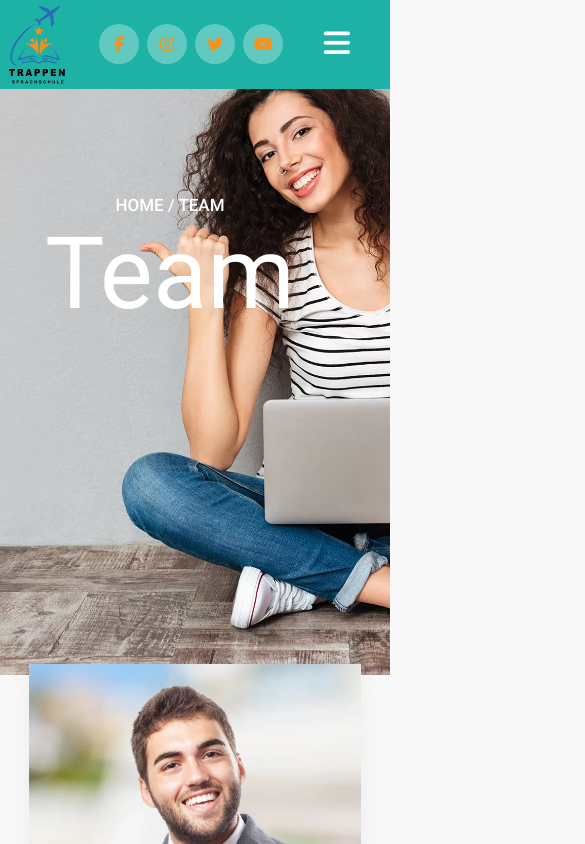
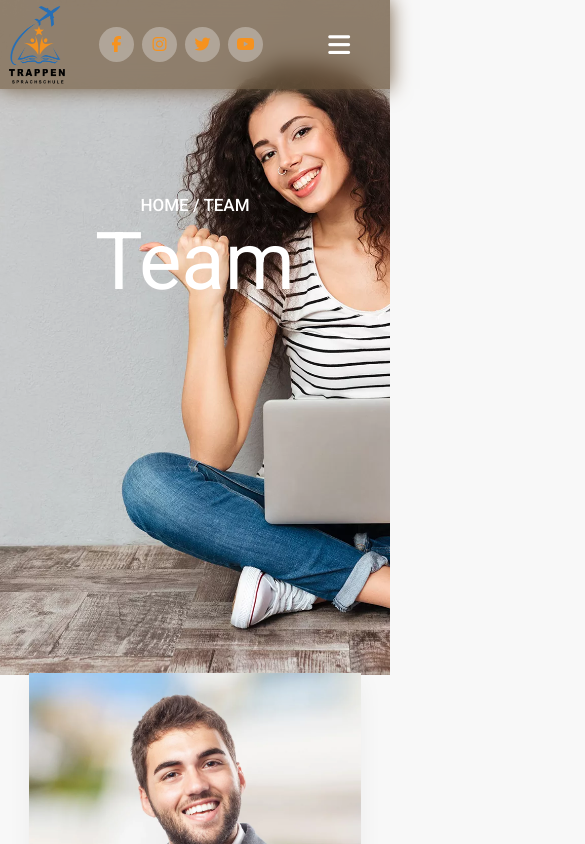
Before and after one commit to bochra-ben-slimene/Schule, a React (Create React App) app: page /team in a window 390 px wide. Shown: the top 844 px of the page, 585 px wide, since content can reach past the window. Built offline with nearby package versions, Linux system fonts and the light colour scheme.

Commit message:
commit 12

```diff
--- a/src/App.css
+++ b/src/App.css
@@ -25,12 +25,12 @@ body {
   border-radius: 50%;
   text-align: center;
   background-color: rgba(255, 255, 255, 0.3);
-  color: #1eb2a6;
+  /* color: #1eb2a6; */
   transition: 0.5s;
 }
 .icon:hover {
   cursor: pointer;
-  background-color: #1eb2a6;
+  /* background-color: #1eb2a6; */
   color: #fff;
 }
 a {
@@ -73,11 +73,11 @@ button:hover {
 #heading h3 {
   font-weight: 600;
   letter-spacing: 1px;
-  color: #1eb2a6;
+  /* color: #1eb2a6; */
   text-transform: uppercase;
 }
 #heading h1 {
-  font-size: 45px;
+  font-size: 35px;
   margin: 20px 0;
   text-transform: capitalize;
 }
@@ -111,7 +111,13 @@ p {
   text-transform: uppercase;
 }
 .margin {
-  margin-top: 40.3%;
+  /* margin-top: 40.3%; */
+  margin-top: 60.3%;
+}
+@media (min-width: 992px){
+  .margin {
+    margin-top: 40.3%;
+  }
 }
 .grid {
   display: grid;
@@ -156,10 +162,31 @@ p {
     grid-template-columns: repeat(2, 1fr);
   }
   .back {
-    background-position: center;
+    background-position: 50%;
+    height: 80vh;
     padding-top: 50%;
-    height: 80vh;
-  }
+    padding-right: 0;
+}
+.flex {
+  display: flex;
+  align-items: center;
+  flex-direction: column;
+}
+.back h1 {
+  font-size: 80px;
+  font-weight: 400;
+}
+.hero_header_responsive p {
+  line-height: 23px;
+  font-size: 14px;
+}
+.hero_header_responsive #heading h1 {
+  font-size: 25px;
+  margin: 10px 0;
+}
+.hero_header_responsive button {
+  margin: 10px 10px 0 0;
+}
 }
 
 
@@ -199,6 +226,9 @@ p {
     grid-template-columns: repeat(2, 1fr);
     grid-gap: 30px;
   }
+  .margin {
+     margin-top: 37.3%;
+  }
 }
 @media (max-width: 550px){
 .grid2{
@@ -220,6 +250,11 @@ p {
 .hero_header_responsive.row.text-left button {
   padding: 9px 18px;
 }
+section.blog .grid2 {
+  display: grid;
+  grid-template-columns: repeat(2, 1fr);
+  grid-gap: 30px;
+}
 }
 @media (max-width: 500px) {
   footer .container {
@@ -238,9 +273,18 @@ p {
 }
 .newletter .flexSB .row {
  width: 100%;
+ margin: 10px;
 }
 .testimonal .items {
   padding: 15px !important;
+}
+.fa-bars:before, .fa-navicon:before {
+  content: "\f0c9";
+  font-size: smaller;
+}
+.toggle {
+  right: -27px;
+
 }
 }
 @media (max-width: 991px) and (min-width: 767px){
@@ -248,8 +292,17 @@ p {
     display: grid;
     grid-template-columns: repeat(3, 1fr) !important;
 }
+
 }
-
+.awrapper .grid {
+  display: grid;
+  grid-template-columns: repeat(4, 1fr);
+  grid-gap: 30px;
+  height: -webkit-fill-available;
+  align-content: center;
+  overflow-x: auto;
+  overflow-y: hidden;
+}
 @media (max-width: 991px){
   section.testimonal .content.grid2 {
     width: 100%;
@@ -267,6 +320,11 @@ footer .container {
   display: grid;
   grid-template-columns: repeat(2, 1fr);
   grid-gap: 30px;
+}
+.hero .container {
+  padding: 20px 7px;
+  background-color: #755d4261;
+  border-radius: 20px;
 }
 }
 
@@ -301,6 +359,40 @@ footer .container {
 }
 @media (max-width: 1200px) and (min-width: 767px){
   .hero .row.hero_header_responsive {
-      width: 80% !important;
+    width: 68% !important;
+    display: flex;
+    flex-direction: column;
   }
 }
+
+@media (max-width: 450px){
+  .hero_header_responsive #heading h1 {
+    font-size: 20px;
+    margin: 3px 0;
+}
+.hero .container {
+  border-radius: 20px;
+  width: 100% !important;
+  max-width: 100%;
+  margin-left: 17px;
+}
+.hero {
+  padding-top: 30%;
+}
+.fa-bars:before, .fa-navicon:before {
+  content: "\f0c9";
+  font-size: smaller;
+}
+.toggle {
+  right: -27px;
+
+}
+.start {
+  padding: 15px 11px;
+}
+.icon {
+  width: 35px;
+  height: 35px;
+  line-height: 35px;
+}
+}
--- a/src/components/about/about.css
+++ b/src/components/about/about.css
@@ -1,9 +1,12 @@
-.aboutHome {
+  .aboutHome {
     height: auto;
     background-color: white;
   }
+  .aboutHome .text {
+    margin-left: 18px;
+  }
   .aboutHome #heading {
-    text-align: left;
+    /* text-align: left; */
     padding: 0;
   }
   .aboutHome .left img {
@@ -76,12 +79,22 @@
     }
     .aboutHome .row {
       width: 100%;
+      margin-top: 20px;
     }
     .awrapper {
       height: 50vh;
     }
     .awrapper .box {
       padding: 13px 0;
+      display: flex;
+      flex-direction: row;
+    }
+    .awrapper img {
+      background-color: #f6921e47;
+      border-radius: 14px;
+    }
+    .awrapper h1 {
+      font-size: 35px;
     }
     .awrapper {
       color: #f6921e;
--- a/src/components/allcourses/courses.css
+++ b/src/components/allcourses/courses.css
@@ -22,11 +22,16 @@
     margin-left: 15px;
     text-align: left;
   }
-  .coursesCard .text h1 {
+  /* .coursesCard .text h1 {
     font-size: 30px;
     font-weight: 500;
     line-height: 45px;
-  }
+  } */
+  .coursesCard .text h1 {
+    font-size: 21px;
+    font-weight: 500;
+    line-height: 28px;
+}
   .coursesCard .rate {
     margin: 20px 0;
     color: #F6921E;
--- a/src/components/common/header/header.css
+++ b/src/components/common/header/header.css
@@ -57,9 +57,17 @@
       clip-path: none;
     }
     header {
+      /* margin: 0;
+      background-color: #1eb2a6;
+      position: relative; */
+      background: #755d42ad;
+      backdrop-filter: blur(10px);
+      box-shadow: 0px 0px 20px 0px #755d42;
+      position: fixed;
+      top: 0;
+      width: 100%;
       margin: 0;
-      background-color: #1eb2a6;
-      position: relative;
+      z-index: 10;
     }
     header ul.flexSB {
       display: none;
@@ -84,7 +92,7 @@
       top: 0vh;
       left: 0;
       width: 100%;
-      background-color: #1eb2a6;
+      background-color: #f6921e;
     }
     .flexSB.header {
       padding: 0 9px;
--- a/src/components/home/hero/hero.css
+++ b/src/components/home/hero/hero.css
@@ -17,7 +17,8 @@
 
 @media screen and (max-width: 768px) {
     .margin {
-        height: 40vh;
+        /* height: 40vh; */
+        height: 53vh;
     }
 
     .hero {
@@ -27,7 +28,9 @@
     }
 
     .hero .row {
-        width: 100%;
+        width: 80%;
+        display: flex;
+        flex-direction: column;
     }
 }
 @media (max-width: 768px) and (min-width: 1200px){
```
